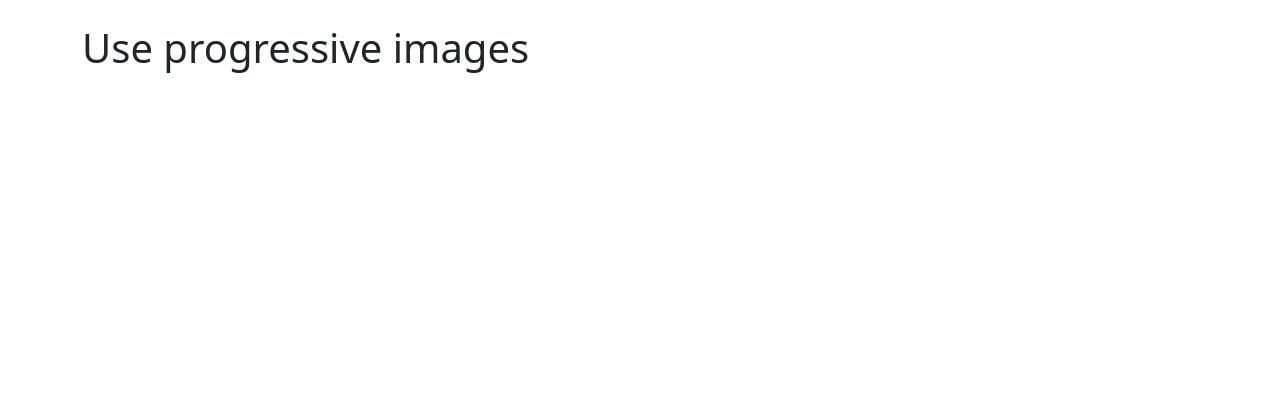
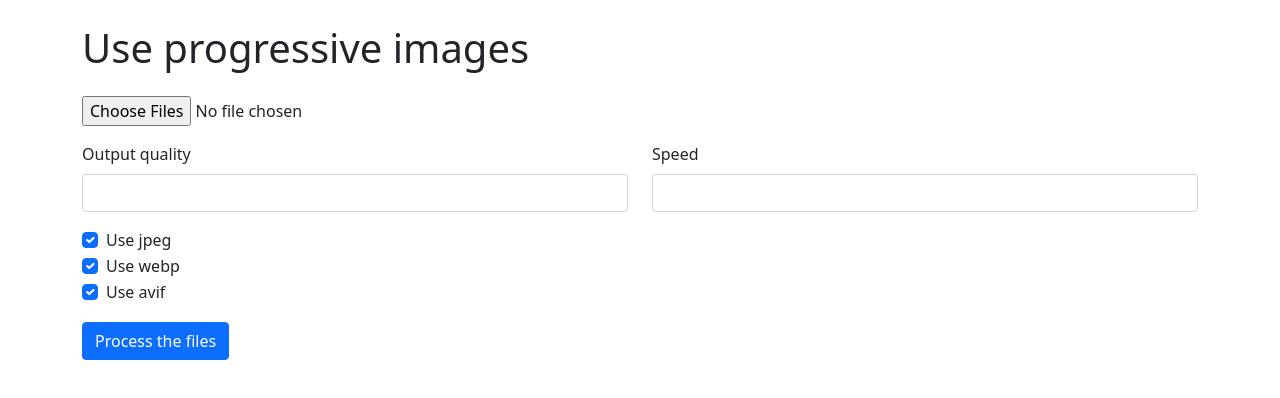
Before and after one commit to antonbobrov/progressive-images, a Next.js app: page / in a window 1280 px wide. Shown: the top 398 px of the page. Built offline with nearby package versions, Linux system fonts and the light colour scheme.

Commit message:
Add form base

```diff
--- a/pages/index.tsx
+++ b/pages/index.tsx
@@ -11,6 +11,107 @@ const Home: NextPage = () => (
             <h1 className="h1">
                 Use progressive images
             </h1>
+
+            <form
+                className="mt-4"
+                action="/api/files"
+                method="post"
+            >
+
+                <label
+                    htmlFor="files"
+                    className=""
+                >
+                    <input
+                        type="file"
+                        name="files"
+                        id="files"
+                        multiple
+                    />
+                </label>
+
+                <div className="row mt-3">
+                    <label htmlFor="quality" className="col">
+                        Output quality
+                        <input
+                            className="form-control mt-2"
+                            type="number"
+                            name="quality"
+                            id="quality"
+                        />
+                    </label>
+                    <label htmlFor="speed" className="col">
+                        Speed
+                        <input
+                            className="form-control mt-2"
+                            type="number"
+                            name="speed"
+                            id="speed"
+                        />
+                    </label>
+                </div>
+
+                <div className="mt-3">
+                    <div className="form-check">
+                        <input
+                            className="form-check-input"
+                            type="checkbox"
+                            value=""
+                            id="checkbox-jpeg"
+                            name="jpeg"
+                            defaultChecked
+                        />
+                        <label
+                            className="form-check-label"
+                            htmlFor="checkbox-jpeg"
+                        >
+                            Use jpeg
+                        </label>
+                    </div>
+                    <div className="form-check">
+                        <input
+                            className="form-check-input"
+                            type="checkbox"
+                            value=""
+                            id="checkbox-webp"
+                            name="webp"
+                            defaultChecked
+                        />
+                        <label
+                            className="form-check-label"
+                            htmlFor="checkbox-webp"
+                        >
+                            Use webp
+                        </label>
+                    </div>
+                    <div className="form-check">
+                        <input
+                            className="form-check-input"
+                            type="checkbox"
+                            value=""
+                            id="checkbox-avif"
+                            name="avif"
+                            defaultChecked
+                        />
+                        <label
+                            className="form-check-label"
+                            htmlFor="checkbox-avif"
+                        >
+                            Use avif
+                        </label>
+                    </div>
+                </div>
+
+                <button
+                    className="btn btn-primary mt-3"
+                    type="submit"
+                >
+                    Process the files
+
+                </button>
+
+            </form>
+
         </main>
     </div>
 );
```
